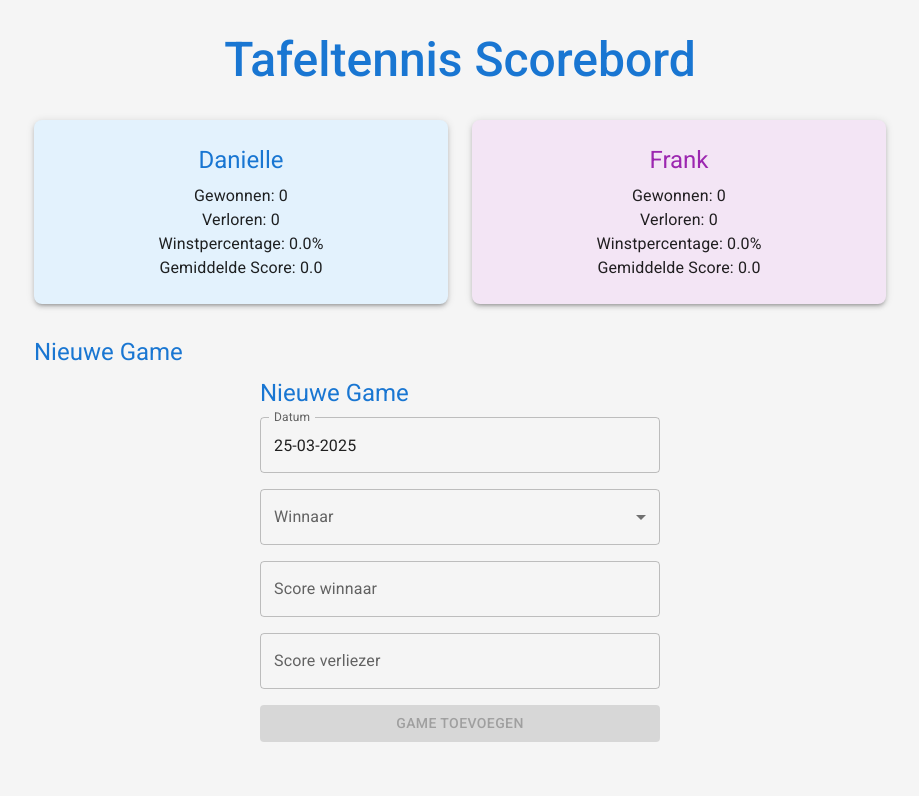
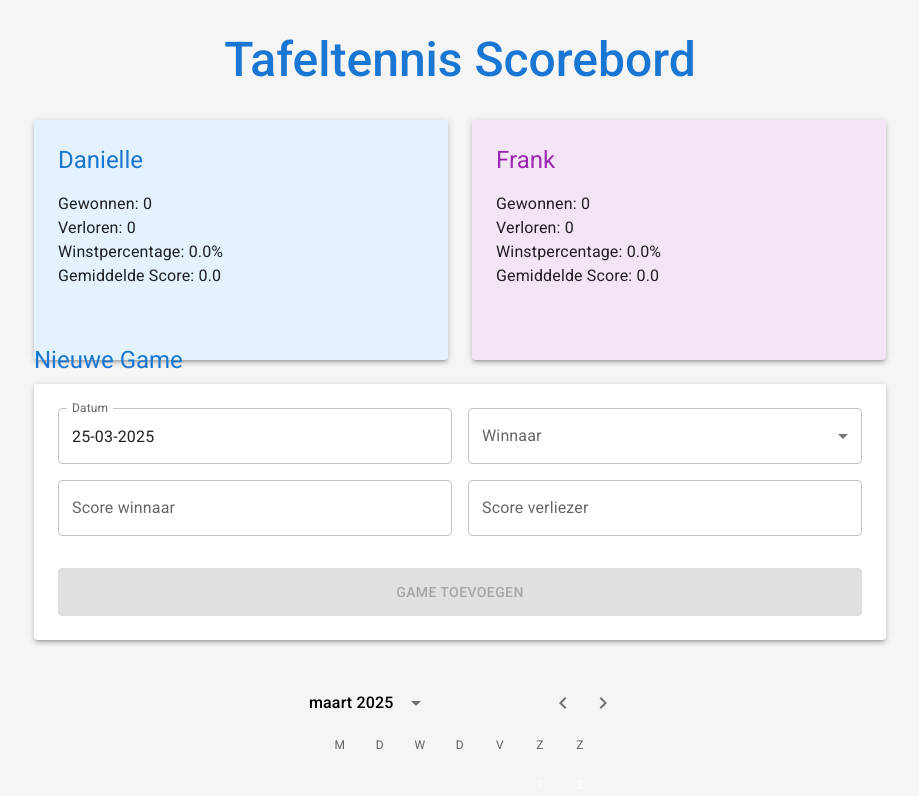
Before and after one commit to Frenda-DV/tafeltennis-scorebord, a React (Create React App) app: page / in a window 1280 px wide. Shown: the top 796 px of the page, without its empty margins (180-1099 px from the left). Built offline with nearby package versions, Linux system fonts and the light colour scheme.

Commit message:
Herstel originele styling voor GameForm en Stats componenten

```diff
--- a/src/components/GameForm.tsx
+++ b/src/components/GameForm.tsx
@@ -1,26 +1,30 @@
 import React, { useState } from 'react';
 import {
   Box,
+  TextField,
   Button,
+  Select,
+  MenuItem,
   FormControl,
   InputLabel,
-  MenuItem,
-  Select,
-  TextField,
-  Typography,
+  Paper
 } from '@mui/material';
 import { DatePicker } from '@mui/x-date-pickers';
 import { Game } from '../types';
 
-const GameForm: React.FC<{ onSubmit: (game: Game) => void }> = ({ onSubmit }) => {
+interface GameFormProps {
+  onSubmit: (game: Game) => void;
+}
+
+const GameForm: React.FC<GameFormProps> = ({ onSubmit }) => {
+  const [date, setDate] = useState<Date | null>(new Date());
   const [winner, setWinner] = useState<'Danielle' | 'Frank' | ''>('');
   const [score, setScore] = useState('');
   const [loserScore, setLoserScore] = useState('');
-  const [date, setDate] = useState<Date | null>(new Date());
 
   const handleSubmit = (e: React.FormEvent) => {
     e.preventDefault();
-    if (!winner || !score || !loserScore || !date) return;
+    if (!date || !winner || !score || !loserScore) return;
 
     const game: Game = {
       id: Date.now().toString(),
@@ -34,63 +38,72 @@ const GameForm: React.FC<{ onSubmit: (game: Game) => void }> = ({ onSubmit }) =>
     setWinner('');
     setScore('');
     setLoserScore('');
-    setDate(new Date());
   };
 
   return (
-    <Box component="form" onSubmit={handleSubmit} sx={{ maxWidth: 400, mx: 'auto' }}>
-      <Typography variant="h5" gutterBottom sx={{ color: '#1976d2' }}>
-        Nieuwe Game
-      </Typography>
-
-      <FormControl fullWidth sx={{ mb: 2 }}>
+    <Paper elevation={3} sx={{ p: 3, bgcolor: 'background.paper' }}>
+      <Box
+        component="form"
+        onSubmit={handleSubmit}
+        sx={{
+          display: 'grid',
+          gap: 2,
+          gridTemplateColumns: { xs: '1fr', md: '1fr 1fr' }
+        }}
+      >
         <DatePicker
           label="Datum"
           value={date}
           onChange={(newDate) => setDate(newDate)}
+          sx={{ width: '100%' }}
         />
-      </FormControl>
 
-      <FormControl fullWidth sx={{ mb: 2 }}>
+        <FormControl fullWidth>
           <InputLabel>Winnaar</InputLabel>
           <Select
             value={winner}
             label="Winnaar"
             onChange={(e) => setWinner(e.target.value as 'Danielle' | 'Frank')}
           >
-          <MenuItem value="">Kies winnaar</MenuItem>
             <MenuItem value="Danielle">Danielle</MenuItem>
             <MenuItem value="Frank">Frank</MenuItem>
           </Select>
         </FormControl>
 
-      <FormControl fullWidth sx={{ mb: 2 }}>
         <TextField
           label="Score winnaar"
           type="number"
           value={score}
           onChange={(e) => setScore(e.target.value)}
+          fullWidth
+          sx={{ gridColumn: { xs: '1', md: 'auto' } }}
         />
-      </FormControl>
 
-      <FormControl fullWidth sx={{ mb: 2 }}>
         <TextField
           label="Score verliezer"
           type="number"
           value={loserScore}
           onChange={(e) => setLoserScore(e.target.value)}
+          fullWidth
+          sx={{ gridColumn: { xs: '1', md: 'auto' } }}
         />
-      </FormControl>
 
         <Button
           type="submit"
           variant="contained"
+          color="primary"
           fullWidth
-        disabled={!winner || !score || !loserScore || !date}
+          disabled={!date || !winner || !score || !loserScore}
+          sx={{
+            gridColumn: { xs: '1', md: '1 / -1' },
+            mt: { xs: 1, md: 2 },
+            height: 48
+          }}
         >
           Game Toevoegen
         </Button>
       </Box>
+    </Paper>
   );
 };
 
--- a/src/components/Stats.tsx
+++ b/src/components/Stats.tsx
@@ -1,5 +1,5 @@
 import React from 'react';
-import { Grid, Paper, Typography } from '@mui/material';
+import { Box, Paper, Typography, Grid } from '@mui/material';
 import { PlayerStats } from '../types';
 
 interface StatsProps {
@@ -9,50 +9,75 @@ interface StatsProps {
 }
 
 const Stats: React.FC<StatsProps> = ({ stats }) => {
-  const renderPlayerStats = (player: string) => {
-    const playerStats = stats[player];
-    const winPercentage = playerStats.gamesPlayed > 0
-      ? ((playerStats.wins / playerStats.gamesPlayed) * 100).toFixed(1)
-      : '0.0';
-    const avgPoints = playerStats.gamesPlayed > 0
-      ? (playerStats.totalPoints / playerStats.gamesPlayed).toFixed(1)
-      : '0.0';
+  const calculateWinPercentage = (player: PlayerStats): string => {
+    if (player.gamesPlayed === 0) return '0.0';
+    return ((player.wins / player.gamesPlayed) * 100).toFixed(1);
+  };
+
+  const calculateAverageScore = (player: PlayerStats): string => {
+    if (player.gamesPlayed === 0) return '0.0';
+    return (player.totalPoints / player.gamesPlayed).toFixed(1);
+  };
 
   return (
+    <Grid container spacing={3}>
       <Grid item xs={12} md={6}>
         <Paper
           elevation={3}
           sx={{
             p: 3,
-            textAlign: 'center',
-            backgroundColor: player === 'Danielle' ? '#e3f2fd' : '#f3e5f5',
-            borderRadius: 2
+            bgcolor: '#e3f2fd',
+            height: '100%'
           }}
         >
-          <Typography variant="h5" gutterBottom sx={{ color: player === 'Danielle' ? '#1976d2' : '#9c27b0' }}>
-            {player}
+          <Typography variant="h5" gutterBottom sx={{ color: '#1976d2' }}>
+            Danielle
+          </Typography>
+          <Box sx={{ mt: 2 }}>
+            <Typography variant="body1">
+              Gewonnen: {stats.Danielle.wins}
             </Typography>
             <Typography variant="body1">
-            Gewonnen: {playerStats.wins}
+              Verloren: {stats.Danielle.losses}
             </Typography>
             <Typography variant="body1">
-            Verloren: {playerStats.losses}
+              Winstpercentage: {calculateWinPercentage(stats.Danielle)}%
             </Typography>
             <Typography variant="body1">
-            Winstpercentage: {winPercentage}%
+              Gemiddelde Score: {calculateAverageScore(stats.Danielle)}
+            </Typography>
+          </Box>
+        </Paper>
+      </Grid>
+
+      <Grid item xs={12} md={6}>
+        <Paper
+          elevation={3}
+          sx={{
+            p: 3,
+            bgcolor: '#f3e5f5',
+            height: '100%'
+          }}
+        >
+          <Typography variant="h5" gutterBottom sx={{ color: '#9c27b0' }}>
+            Frank
+          </Typography>
+          <Box sx={{ mt: 2 }}>
+            <Typography variant="body1">
+              Gewonnen: {stats.Frank.wins}
             </Typography>
             <Typography variant="body1">
-            Gemiddelde Score: {avgPoints}
+              Verloren: {stats.Frank.losses}
             </Typography>
+            <Typography variant="body1">
+              Winstpercentage: {calculateWinPercentage(stats.Frank)}%
+            </Typography>
+            <Typography variant="body1">
+              Gemiddelde Score: {calculateAverageScore(stats.Frank)}
+            </Typography>
+          </Box>
         </Paper>
       </Grid>
-    );
-  };
-
-  return (
-    <Grid container spacing={3}>
-      {renderPlayerStats('Danielle')}
-      {renderPlayerStats('Frank')}
     </Grid>
   );
 };
```
Lines whose indentation alone changed are shown as unchanged.
